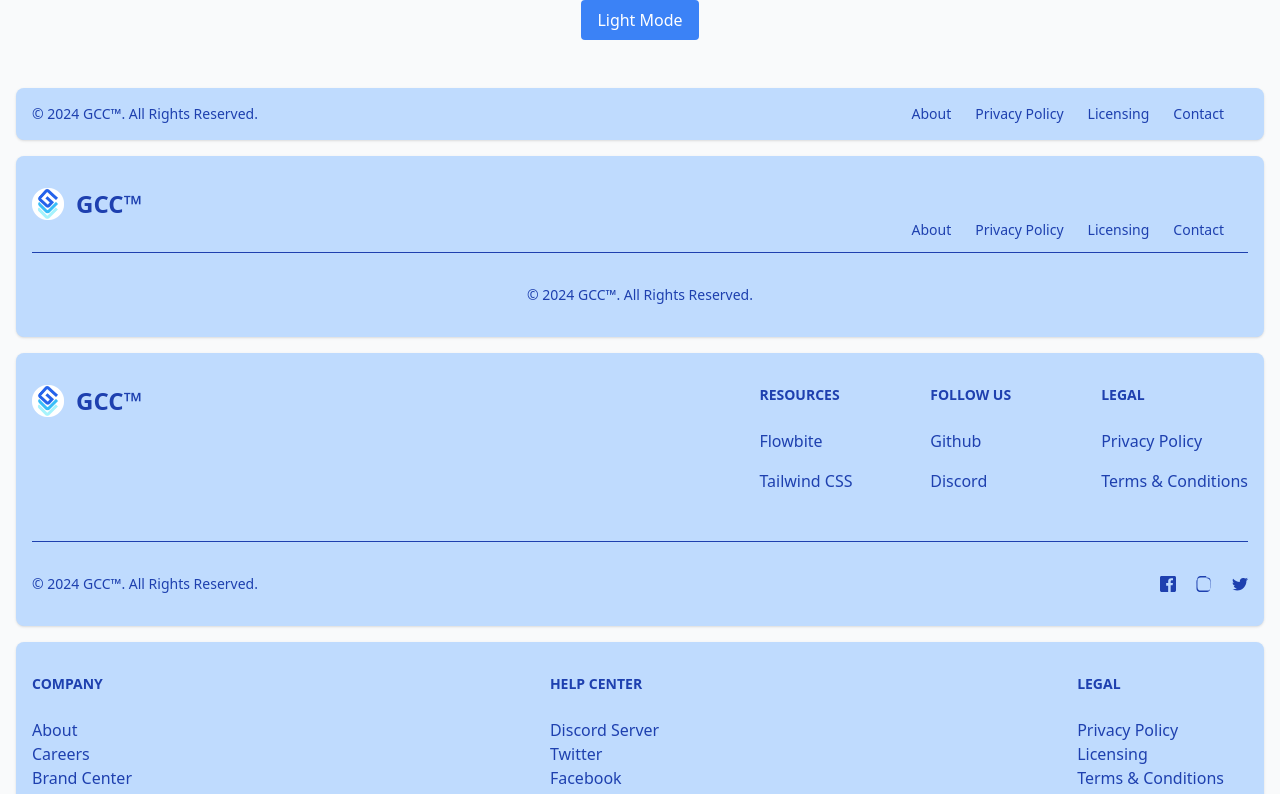
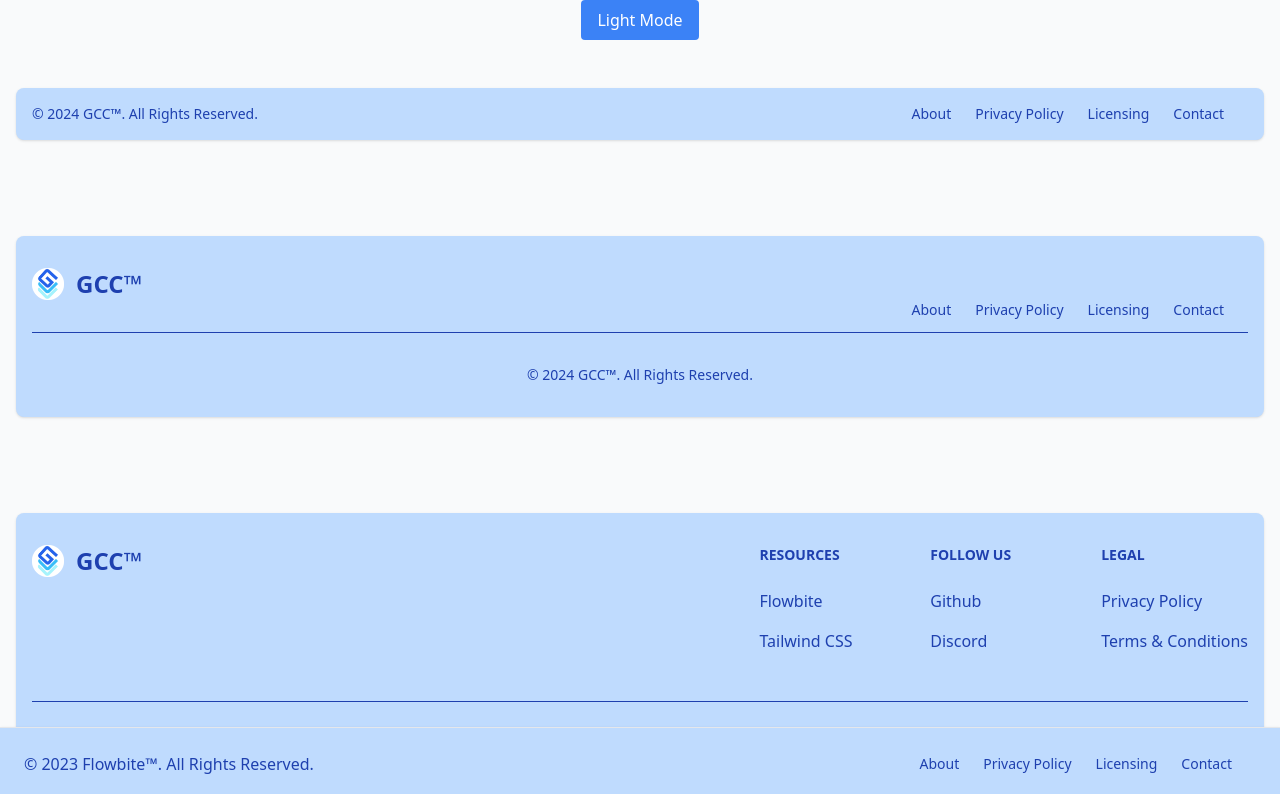
Before and after one commit to AlejandroP1028/Group-GCC_Vue-Component-Library, a Vue app: page / in a window 1280 px wide. Shown: the top 794 px of the page. Built offline with nearby package versions, Linux system fonts and the light colour scheme.

Commit message:
modified:   src/components/FooterComponent.vue

```diff
--- a/src/components/FooterComponent.vue
+++ b/src/components/FooterComponent.vue
@@ -116,7 +116,7 @@
       </div>
     </footer>
 
-    <footer :class="footerClasses">
+    <footer :class="footerStickyClasses">
     <span :class="spanClass">© 2023 <a href="https://flowbite.com/" class="hover:underline">Flowbite™</a>. All Rights Reserved.</span>
         <ul :class="ulClasses">
           <li v-for="(item, index) in footerLinks" :key="index" :class="liClasses">
@@ -137,7 +137,7 @@ export default defineComponent({
       footerType: 'default',
 
       // Footer Similarities
-      footerClasses: 'bg-blue-200 rounded-lg shadow m-4 dark:bg-blue-600',
+      footerClasses: 'bg-blue-200 rounded-lg shadow m-4 dark:bg-blue-600 mb-24',
       ulClasses: 'flex flex-wrap items-center float-right mt-3 text-sm font-medium text-blue-800 dark:text-white sm:mt-0',
       liClasses: 'me-4 md:me-6',
       hoverClasses: 'hover:underline',
@@ -148,11 +148,11 @@ export default defineComponent({
         { label: 'Contact', url: '#' }
       ],
 
-      // Default Footer Classes
+      // Default Footer
       divDefaultClass: 'w-full mx-auto max-w-screen-xl p-4 md:flex md:items-center md:justify-between',
       spanDefaultClasses: 'text-sm text-blue-800 sm:text-center dark:text-white',
 
-      // Footer with Logo Classes
+      // Footer with Logo
       divFooterLogoClass: 'w-full max-w-screen-xl mx-auto p-4 md:py-8 footerLogoClass',
       anchorFooterLogoClass: 'flex items-center mb-4 sm:mb-0 space-x-3 rtl:space-x-reverse',
       imgFooterLogoClass: 'h-8',
@@ -160,7 +160,7 @@ export default defineComponent({
       hrFooterLogoClasses: 'my-6 border-blue-800 sm:mx-auto dark:border-white lg:my-8',
       spanFooterLogoTextClasses: 'block text-sm text-blue-800 sm:text-center dark:text-white',
 
-      // Social Footer Classes
+      // Social Footer
       divSocialFooterClass: 'mx-auto w-full max-w-screen-xl p-4 py-6 lg:py-8',
       socialDivClass: 'md:flex md:justify-between',
       imgSocialFooterClass: 'h-8 me-3',
@@ -190,7 +190,7 @@ export default defineComponent({
         { label: 'Terms & Conditions', url: '#' }
       ],
 
-      // SVG Icons for Social Footer
+      // Icons for Social Footer
       socialIcons: [
         {
           label: 'Facebook',
@@ -218,7 +218,7 @@ export default defineComponent({
         }
       ],
 
-      // Sitemap Linked Footer Classes
+      // Sitemap Linked Footer
       containerClasses: 'w-full max-w-screen-xl mx-auto p-4 py-6 lg:py-8',
       sitemapGridClasses: 'md:flex md:justify-between',
       sectionTitleClasses: 'mb-6 text-sm font-semibold text-blue-800 uppercase dark:text-white',
@@ -233,7 +233,10 @@ export default defineComponent({
         { title: 'Company', items: ['About', 'Careers', 'Brand Center', 'Blog'] },
         { title: 'Help center', items: ['Discord Server', 'Twitter', 'Facebook', 'Contact Us'] },
         { title: 'Legal', items: ['Privacy Policy', 'Licensing', 'Terms & Conditions'] }
-      ]
+      ],
+
+      // Sticky Footer
+      footerStickyClasses:'fixed bottom-0 left-0 z-20 w-full p-4 border-t shadow md:flex md:items-center md:justify-between md:p-6 text-blue-800 dark:text-white bg-blue-200 dark:bg-blue-600',
     };
   }
 });
```
